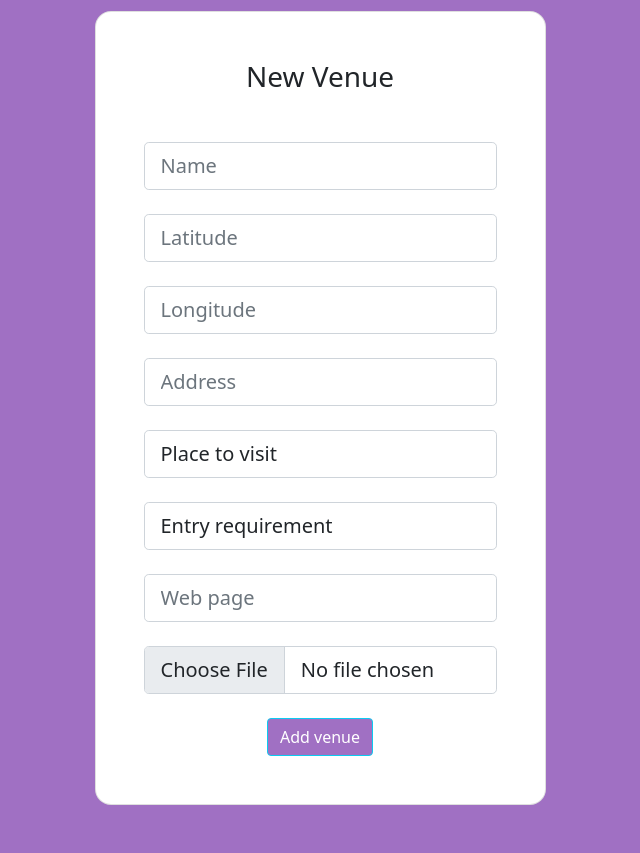
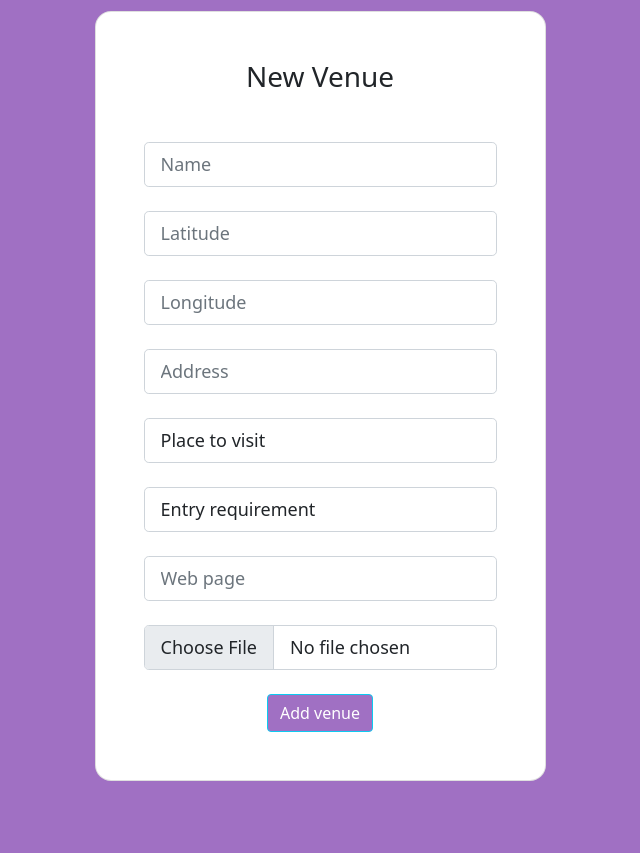
Before and after one commit to jovanako/my_oh_gee, a Flask app: page /venue in a window 1280 px wide. Shown: the part 267-1120 px from the top of the page, without its empty margins (320-960 px from the left). After the commit the page ends 1048 px from the top, so only its background shows below. Run offline with Flask 2, Linux system fonts and the light colour scheme; the visitor is signed in with stand-in values (Sample User, id 1); data that the repository does not hold is empty; some web fonts are replaced.

Commit message:
changed the input font size

```diff
--- a/static/general.css
+++ b/static/general.css
@@ -20,3 +20,7 @@
   height: 360px;
   width: 100%;
 }
+
+.input {
+  font-size: 18px;
+}
```
